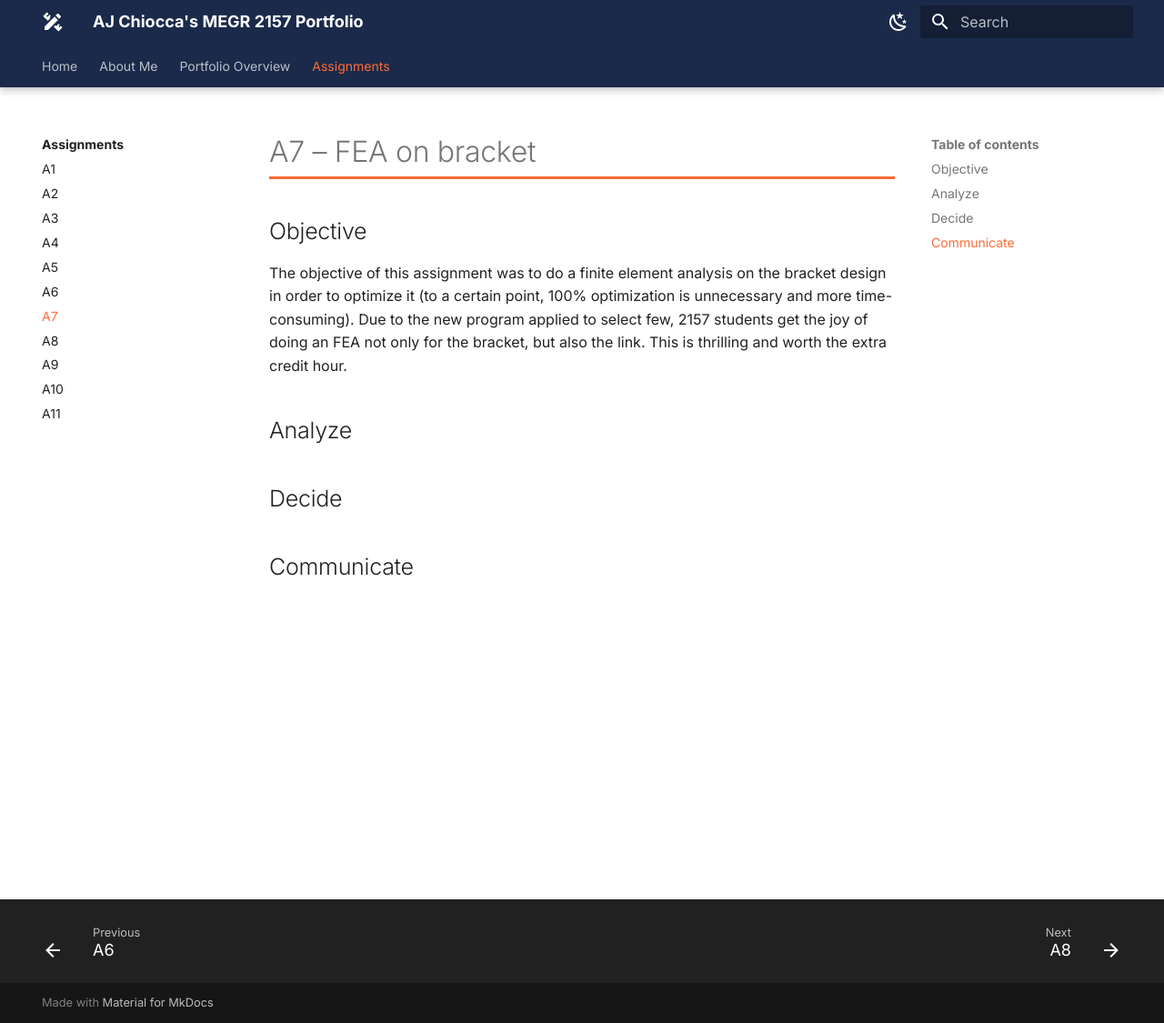
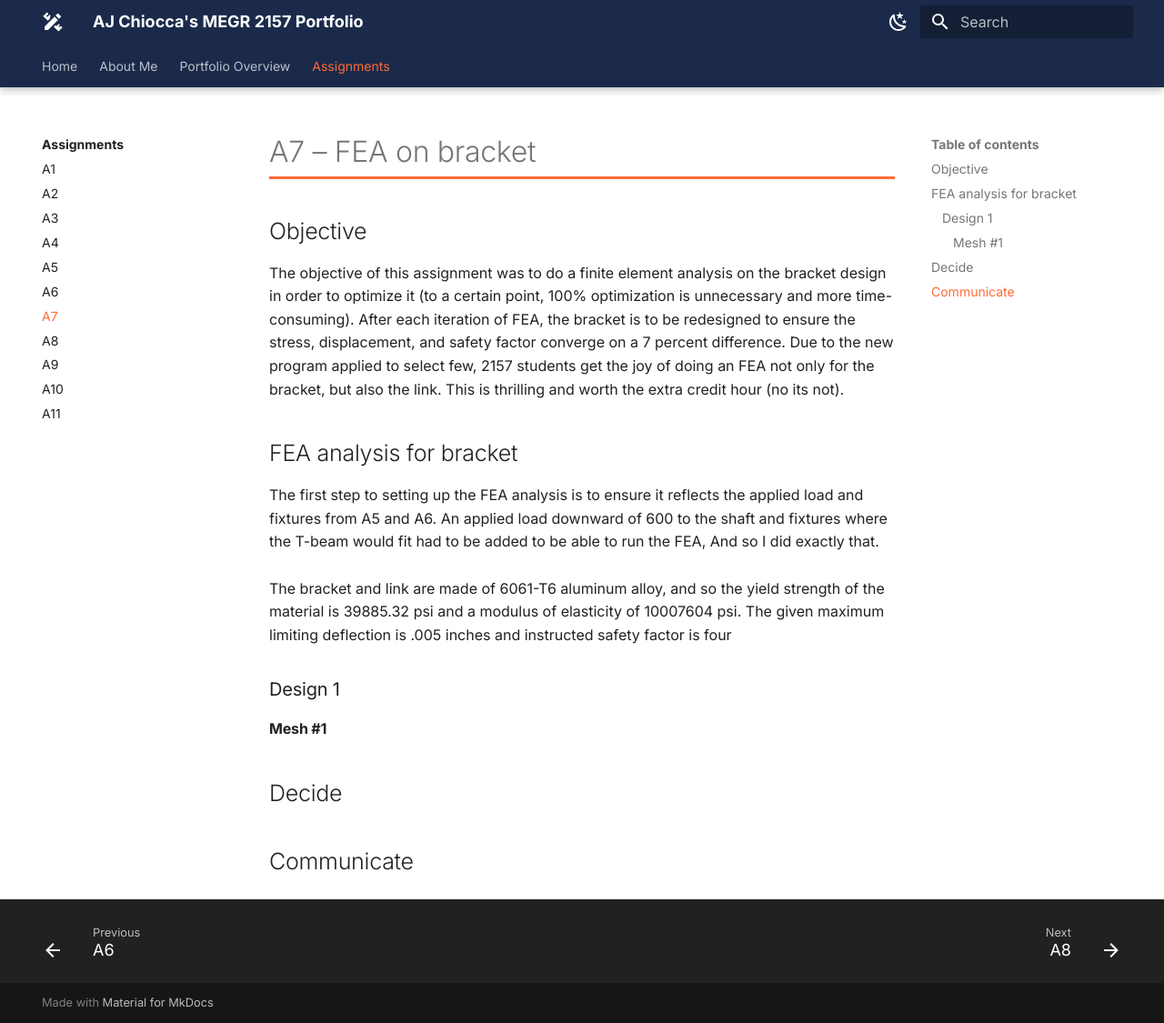
Before and after one commit to ajchiocca/megr2157-portfolio, an MkDocs documentation site: the page built from docs/assignments/A07/index.md, in a window 1280 px wide and 1125 px high. Shown: the whole window at 91% size. Built offline with MkDocs 1.6.1 and Material for MkDocs 9.7.7, drawn with Linux system fonts in a browser that asks for light colours.

Commit message:
Update FEA assignment details and analysis section
Expanded the objective section to include details on redesigning the bracket after each FEA iteration and clarified the FEA analysis setup.

```diff
--- a/docs/assignments/A07/index.md
+++ b/docs/assignments/A07/index.md
@@ -1,10 +1,19 @@
 # A7 – FEA on bracket
 
 ## Objective
-The objective of this assignment was to do a finite element analysis on the bracket design in order to optimize it (to a certain point, 100% optimization is unnecessary and more time-consuming). Due to the new program applied to select few, 2157 students get the joy of doing an FEA not only for the bracket, but also the link. This is thrilling and worth the extra credit hour.
+The objective of this assignment was to do a finite element analysis on the bracket design in order to optimize it (to a certain point, 100% optimization is unnecessary and more time-consuming). After each iteration of FEA, the bracket is to be redesigned to ensure the stress, displacement, and safety factor converge on a 7 percent difference. Due to the new program applied to select few, 2157 students get the joy of doing an FEA not only for the bracket, but also the link. This is thrilling and worth the extra credit hour (no its not).
 
-## Analyze
+## FEA analysis for bracket
+The first step to setting up the FEA analysis is to ensure it reflects the applied load and fixtures from A5 and A6. An applied load downward of 600 to the shaft and fixtures where the T-beam would fit had to be added to be able to run the FEA, And so I did exactly that.
+<br>
+<br>
+The bracket and link are made of 6061-T6 aluminum alloy, and so the yield strength of the material is 39885.32 psi and a modulus of elasticity of 10007604 psi. The given maximum limiting deflection is .005 inches and instructed safety factor is four
 
+### Design 1
+
+
+
+#### Mesh #1
 
 ## Decide
 
```
